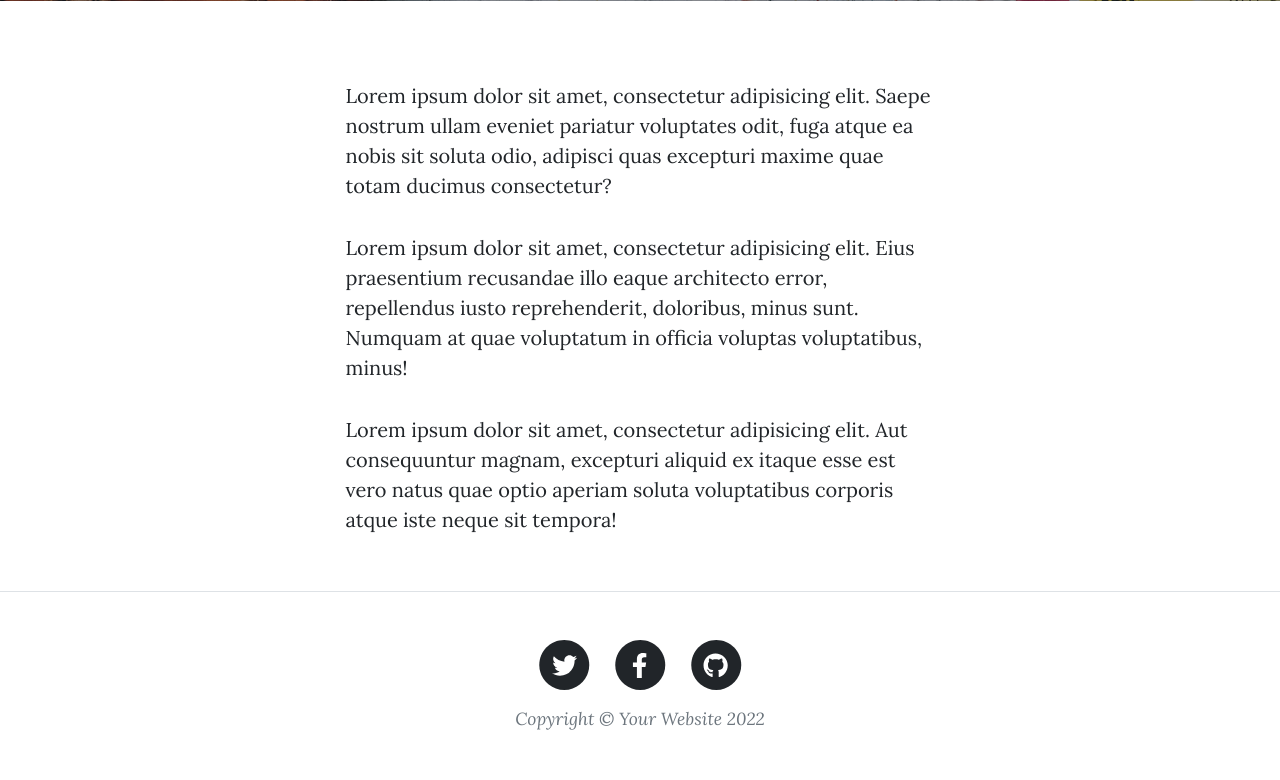
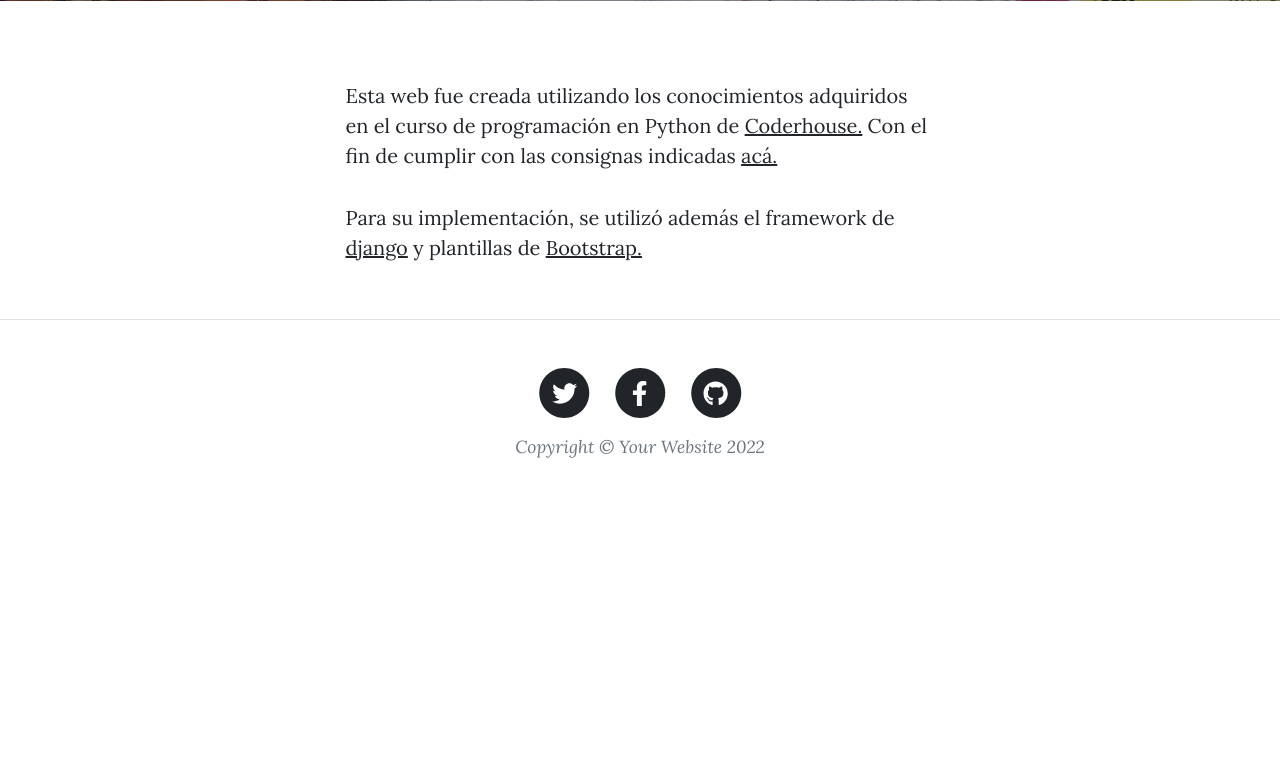
Before and after one commit to tyzurc/Blog-coder, a Django app: page /about/ in a window 1280 px wide. Shown: the part 599-1379 px from the top of the page. After the commit the page ends 1057 px from the top, so only its background shows below. Run offline with Django 4.2, Linux system fonts and the light colour scheme; some libraries are stand-ins or nearby versions.

Commit message:
About actualizada

```diff
--- a/blog_coder/blog/templates/blog/about.html
+++ b/blog_coder/blog/templates/blog/about.html
@@ -20,16 +20,15 @@
 
 {% block main_content %}
 
-<main class="mb-4">
+<article class="mb-4">
     <div class="container px-4 px-lg-5">
         <div class="row gx-4 gx-lg-5 justify-content-center">
             <div class="col-md-10 col-lg-8 col-xl-7">
-                <p>Lorem ipsum dolor sit amet, consectetur adipisicing elit. Saepe nostrum ullam eveniet pariatur voluptates odit, fuga atque ea nobis sit soluta odio, adipisci quas excepturi maxime quae totam ducimus consectetur?</p>
-                <p>Lorem ipsum dolor sit amet, consectetur adipisicing elit. Eius praesentium recusandae illo eaque architecto error, repellendus iusto reprehenderit, doloribus, minus sunt. Numquam at quae voluptatum in officia voluptas voluptatibus, minus!</p>
-                <p>Lorem ipsum dolor sit amet, consectetur adipisicing elit. Aut consequuntur magnam, excepturi aliquid ex itaque esse est vero natus quae optio aperiam soluta voluptatibus corporis atque iste neque sit tempora!</p>
+                <p> Esta web fue creada utilizando los conocimientos adquiridos en el curso de programación en Python de <a href="https://www.coderhouse.com/">Coderhouse.</a> Con el fin de cumplir con las consignas indicadas <a href="https://docs.google.com/presentation/d/1p1vEmPssZhJgTupicC_11pdPBnKnIP5CAANu4A86mHQ/edit#slide=id.gf2d4c9820c_0_7">acá.</a></p>
+                <p> Para su implementación, se utilizó además el framework de <a href="https://www.djangoproject.com/">django</a> y plantillas de <a href="https://getbootstrap.com/">Bootstrap.</a></p>
             </div>
         </div>
     </div>
-</main>
+</article>
 
 {% endblock main_content %}
```
Also changed, not shown: blog_coder/media/avatars/avatar-742f199594f9ee563026ffa92bc58971_unAkhVA.jpg (deleted), blog_coder/media/pictures/039.png (deleted).
